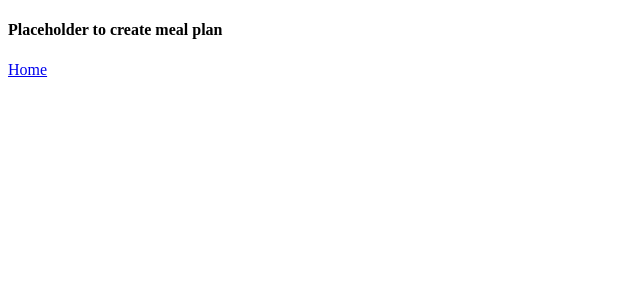
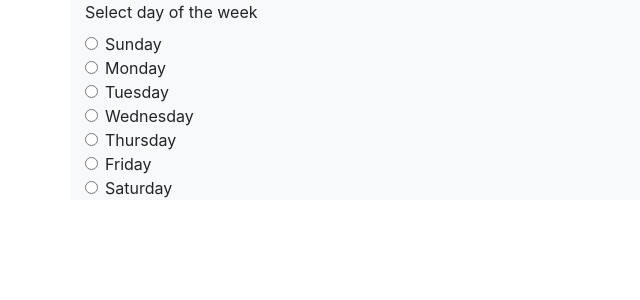
Before and after one commit to cduboff/website, a Django app: template app_one/templates/create_plan.html in a window 1280 px wide. Shown: the top 300 px of the page, without its empty margins (0-640 px from the left). Run offline with Django 3.2, Linux system fonts and the light colour scheme; the template is opened without the code that fills it, so the values that code supplies are empty; some libraries are stand-ins or nearby versions.

Commit message:
started form for creating meal plan

```diff
--- a/app_one/templates/create_plan.html
+++ b/app_one/templates/create_plan.html
@@ -1,12 +1,51 @@
 <!DOCTYPE html>
 <html lang="en">
+
 <head>
     <meta charset="UTF-8">
     <meta name="viewport" content="width=device-width, initial-scale=1.0">
     <title>Create Meal Plan</title>
+    <link rel="stylesheet" href="https://stackpath.bootstrapcdn.com/bootstrap/4.5.2/css/bootstrap.min.css"
+        integrity="sha384-JcKb8q3iqJ61gNV9KGb8thSsNjpSL0n8PARn9HuZOnIxN0hoP+VmmDGMN5t9UJ0Z" crossorigin="anonymous">
 </head>
+
 <body>
-    <h4>Placeholder to create meal plan</h4>
-    <a href="/">Home</a>
+    <div class="container bg-light">
+        <form action="/create_meal_plan" method="POST">
+            {% csrf_token %}
+            <div class="form-group" id="days">
+                <label for="days">Select day of the week</label>
+                <div class="form-check">
+                    <input class="form-check-input" type="radio" name="day" id="sun">
+                    <label class="form-check-label" for="sun">Sunday</label>
+                </div>
+                <div class="form-check">
+                    <input class="form-check-input" type="radio" name="day" id="mon">
+                    <label class="form-check-label" for="mon">Monday</label>
+                </div>
+                <div class="form-check">
+                    <input class="form-check-input" type="radio" name="day" id="tues">
+                    <label class="form-check-label" for="sun">Tuesday</label>
+                </div>
+                <div class="form-check">
+                    <input class="form-check-input" type="radio" name="day" id="wed">
+                    <label class="form-check-label" for="wed">Wednesday</label>
+                </div>
+                <div class="form-check">
+                    <input class="form-check-input" type="radio" name="day" id="thurs">
+                    <label class="form-check-label" for="thurs">Thursday</label>
+                </div>
+                <div class="form-check">
+                    <input class="form-check-input" type="radio" name="day" id="fri">
+                    <label class="form-check-label" for="fri">Friday</label>
+                </div>
+                <div class="form-check">
+                    <input class="form-check-input" type="radio" name="day" id="sat">
+                    <label class="form-check-label" for="sat">Saturday</label>
+                </div>
+            </div>
+        </form>
+    </div>
 </body>
+
 </html>
--- a/app_one/templates/connect_user.html
+++ b/app_one/templates/edit_plan.html
@@ -3,9 +3,10 @@
 <head>
     <meta charset="UTF-8">
     <meta name="viewport" content="width=device-width, initial-scale=1.0">
-    <title>Document</title>
+    <title>Create Meal Plan</title>
 </head>
 <body>
-    <form action="https://api.spoonacular.com/users/connect?apiKey={{secret.api_key}}"></form>
+    <h4>Placeholder to edit meal plan</h4>
+    <a href="/">Home</a>
 </body>
 </html>
--- a/app_one/views.py
+++ b/app_one/views.py
@@ -91,4 +91,7 @@ def similar_recipe(request, id):
     return render(request, 'similar_recipes.html', context)
 
 def create(request):
-    requests.post(f'https://api.spoonacular.com/users/connect?apiKey={secret.api_key}')
+    if request.method == 'GET':
+        return render(request, 'create_plan.html')
+    if request.method == 'POST':
+        return HttpResponse('This is a post request')
```
